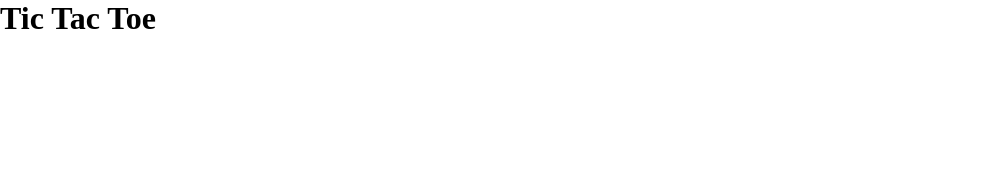
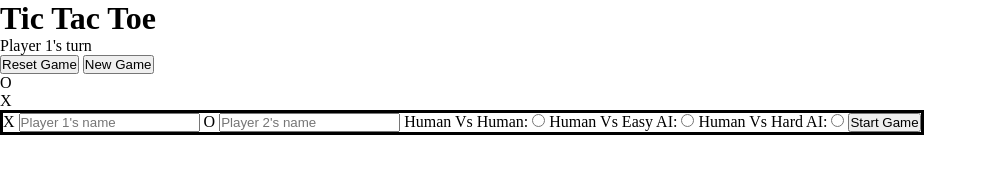
Before and after one commit to Arfa-Zia/Tic-Tac-Toe, a plain HTML site: page index.html in a window 1280 px wide. Shown: the whole page, without its empty margins (0-987 px from the left). Drawn offline with Linux system fonts and the light colour scheme; a web font is replaced by a local one.

Commit message:
Add the basic layout of the page
Made the layout in html containing a form in dialog to have user input
and a game board with boxes to play the game.

```diff
--- a/index.html
+++ b/index.html
@@ -4,10 +4,69 @@
     <meta charset="UTF-8">
     <meta name="viewport" content="width=device-width, initial-scale=1.0">
     <link rel="stylesheet" href="style.css">
+    <link rel="stylesheet" href="https://fonts.googleapis.com/css?family=Sofia|Yellowtail|Titillium Web">
     <script src="script.js" defer></script>
     <title>Tic Tac Toe</title>
 </head>
 <body>
-    <h1>Tic Tac Toe</h1>
+
+    <div class="content">
+
+        <div id="header">
+
+            <h1 class="title">Tic Tac Toe</h1>
+            <p class="displayTurn">Player 1's turn</p>
+            <div class="buttons">
+                <button id="reset-game" class="btn">Reset Game</button>
+                <button id="new-game" class="btn">New Game</button>
+            </div>
+
+        </div>
+
+        <div class="gameWrapper">
+        <div class="gameboard">
+            <div class="box" id="0">O</div>
+            <div class="box" id="1">X</div>
+            <div class="box" id="2"></div>
+            <div class="box" id="3"></div>
+            <div class="box" id="4"></div>
+            <div class="box" id="5"></div>
+            <div class="box" id="6"></div>
+            <div class="box" id="7"></div>
+            <div class="box" id="8"></div>
+        </div>
+        </div>
+        <!-- <div class="model">
+            <dialog open id="result-dialog">
+                <span class="close">this is me</span>
+                <p  class="result">you win</p>
+            </dialog>
+        </div> -->
+
+            <div class="model" >
+                <dialog id="form-dialog" open>
+                    <form >
+                        <label for="playerOne">X
+                        <input type="text" name="playerOne" id="playerOne" placeholder="Player 1's name" required>
+                        </label>
+                        <label for="playerTwo">O
+                        <input type="text"name="playerTwo" id="playerTwo" placeholder="Player 2's name" required>
+                        </label>
+                        <label for="man">Human Vs Human:
+                        <input type="radio" name="choice" id="man" value="0" required>
+                        </label>
+                        <label for="ai">Human Vs Easy AI:
+                        <input type="radio" name="choice" id="ai" value="1" required>
+                        </label>
+                        <label for="ai">Human Vs Hard AI:
+                        <input type="radio" name="choice" id="aihard" value="2" required>
+                        </label>
+                        <button formmethod="dialog" id="submit-form">Start Game</button>
+                    </form>
+                </dialog>
+            </div>
+
+    </div>
+
 </body>
 </html>
```
